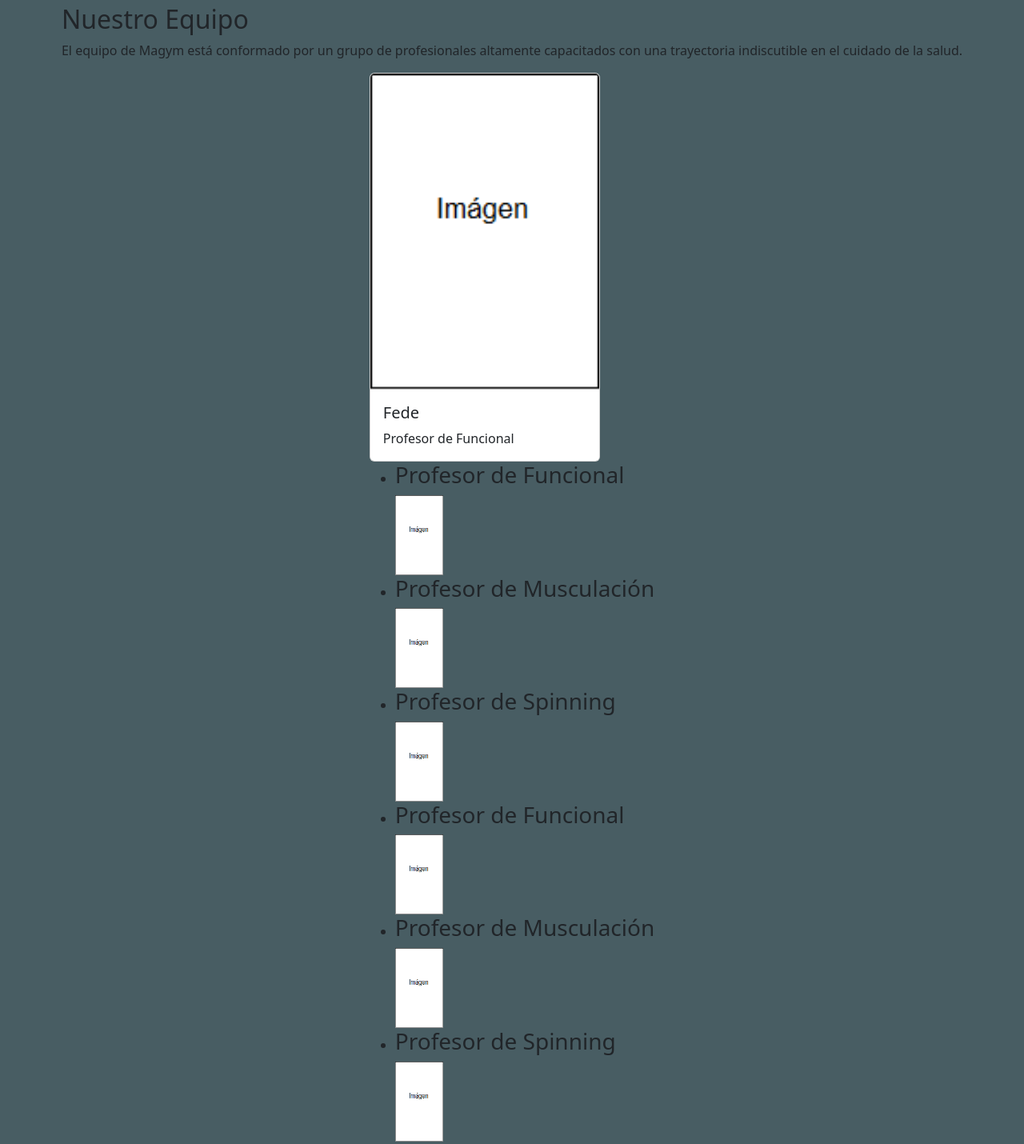
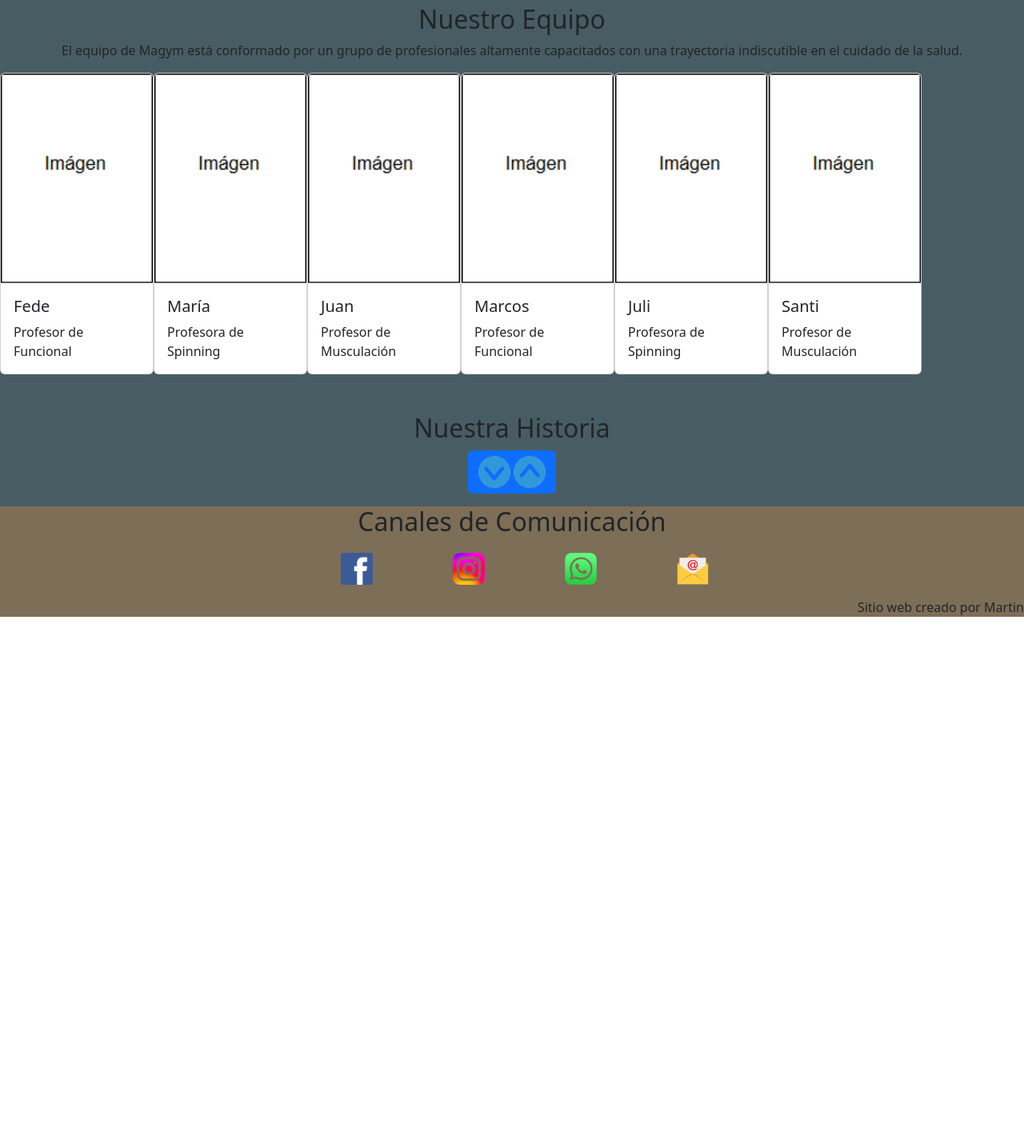
Before and after one commit to tincho0491/PreEntrega3Espinosa, a plain HTML site: page pages/sobre-nosotros.html in a window 1280 px wide. Shown: the part 211-1641 px from the top of the page at 80% size. After the commit the page ends 982 px from the top, so only its background shows below. Drawn offline with nearby package versions, Linux system fonts and the light colour scheme.

```diff
--- a/pages/sobre-nosotros.html
+++ b/pages/sobre-nosotros.html
@@ -65,57 +65,64 @@
 
     <main>
         <h1 class="centered">Sobre Nosotros</h1>
-        <section class="centered">
-            <article class="nuestroEquipo">
+        <section>
+            <div class="ourTeam centered">
                 <h2> Nuestro Equipo </h2>
                 <p> El equipo de Magym está conformado por un grupo de profesionales altamente capacitados con una
                     trayectoria indiscutible en el cuidado de la salud.
                 </p>
-            </article>
+            </div>
 
-            <article class="profesores">
+            <div class="profesors">
 
-                <div class="card" style="width: 18rem;">
+                <div class="card col-xl-4 col-lg-6 col-sm-12" style="width: 12rem;">
                     <img src="../images/imagen-profe.png" class="card-img-top" alt="imagen de un profesor">
                     <div class="card-body">
-                      <h5 class="card-title">Fede</h5>
-                      <p class="card-text">Profesor de Funcional</p>
+                        <h5 class="card-title">Fede</h5>
+                        <p class="card-text">Profesor de Funcional</p>
                     </div>
-                  </div>
-                <ul>
-                    <div class="profesores1">
-                        <li>
-                            <h3>Profesor de Funcional</h3>
-                            <img src="../images/imagen-profe.png" alt="profe" width="60" height="100">
-                        </li>
-                        <li>
-                            <h3>Profesor de Musculación</h3>
-                            <img src="../images/imagen-profe.png" alt="profe" width="60" height="100">
-                        </li>
-                        <li>
-                            <h3>Profesor de Spinning</h3>
-                            <img src="../images/imagen-profe.png" alt="profe" width="60" height="100">
-                        </li>
+                </div>
+                <div class="card col-xl-4 col-lg-6 col-sm-12" style="width: 12rem;">
+                    <img src="../images/imagen-profe.png" class="card-img-top" alt="imagen de un profesor">
+                    <div class="card-body">
+                        <h5 class="card-title">María</h5>
+                        <p class="card-text">Profesora de Spinning</p>
                     </div>
-                    <div class="profesores2">
-                        <li>
-                            <h3>Profesor de Funcional</h3>
-                            <img src="../images/imagen-profe.png" alt="profe" width="60" height="100">
-                        </li>
-                        <li>
-                            <h3>Profesor de Musculación</h3>
-                            <img src="../images/imagen-profe.png" alt="profe" width="60" height="100">
-                        </li>
-                        <li>
-                            <h3>Profesor de Spinning</h3>
-                            <img src="../images/imagen-profe.png" alt="profe" width="60" height="100">
-                        </li>
+                </div>
+                <div class="card col-xl-4 col-lg-6 col-sm-12" style="width: 12rem;">
+                    <img src="../images/imagen-profe.png" class="card-img-top" alt="imagen de un profesor">
+                    <div class="card-body">
+                        <h5 class="card-title">Juan</h5>
+                        <p class="card-text">Profesor de Musculación</p>
                     </div>
-                </ul>
-            </article>
+                </div>
+
+                <div class="card col-xl-4 col-lg-6 col-sm-12" style="width: 12rem;">
+                    <img src="../images/imagen-profe.png" class="card-img-top" alt="imagen de un profesor">
+                    <div class="card-body">
+                        <h5 class="card-title">Marcos</h5>
+                        <p class="card-text">Profesor de Funcional</p>
+                    </div>
+                </div>
+                <div class="card col-xl-4 col-lg-6 col-sm-12" style="width: 12rem;">
+                    <img src="../images/imagen-profe.png" class="card-img-top" alt="imagen de un profesor">
+                    <div class="card-body">
+                        <h5 class="card-title">Juli</h5>
+                        <p class="card-text">Profesora de Spinning</p>
+                    </div>
+                </div>
+                <div class="card col-xl-4 col-lg-6 col-sm-12" style="width: 12rem;">
+                    <img src="../images/imagen-profe.png" class="card-img-top" alt="imagen de un profesor">
+                    <div class="card-body">
+                        <h5 class="card-title">Santi</h5>
+                        <p class="card-text">Profesor de Musculación</p>
+                    </div>
+                </div>
+
+            </div>
         </section>
 
-        <article class="centered">
+        <article class="centered mt-5">
 
             <h2 class="ourHistory">Nuestra Historia</h2>
 
--- a/style/estilo.css
+++ b/style/estilo.css
@@ -374,3 +374,10 @@ main {
     margin-bottom: 2rem;
     margin-left: 1rem;
 }
+
+
+/* Styles for sobre-nosotros.html */
+
+.profesors {
+    display:flex;
+}
```
Also changed, not shown: index.html (+63 -2 lines).
